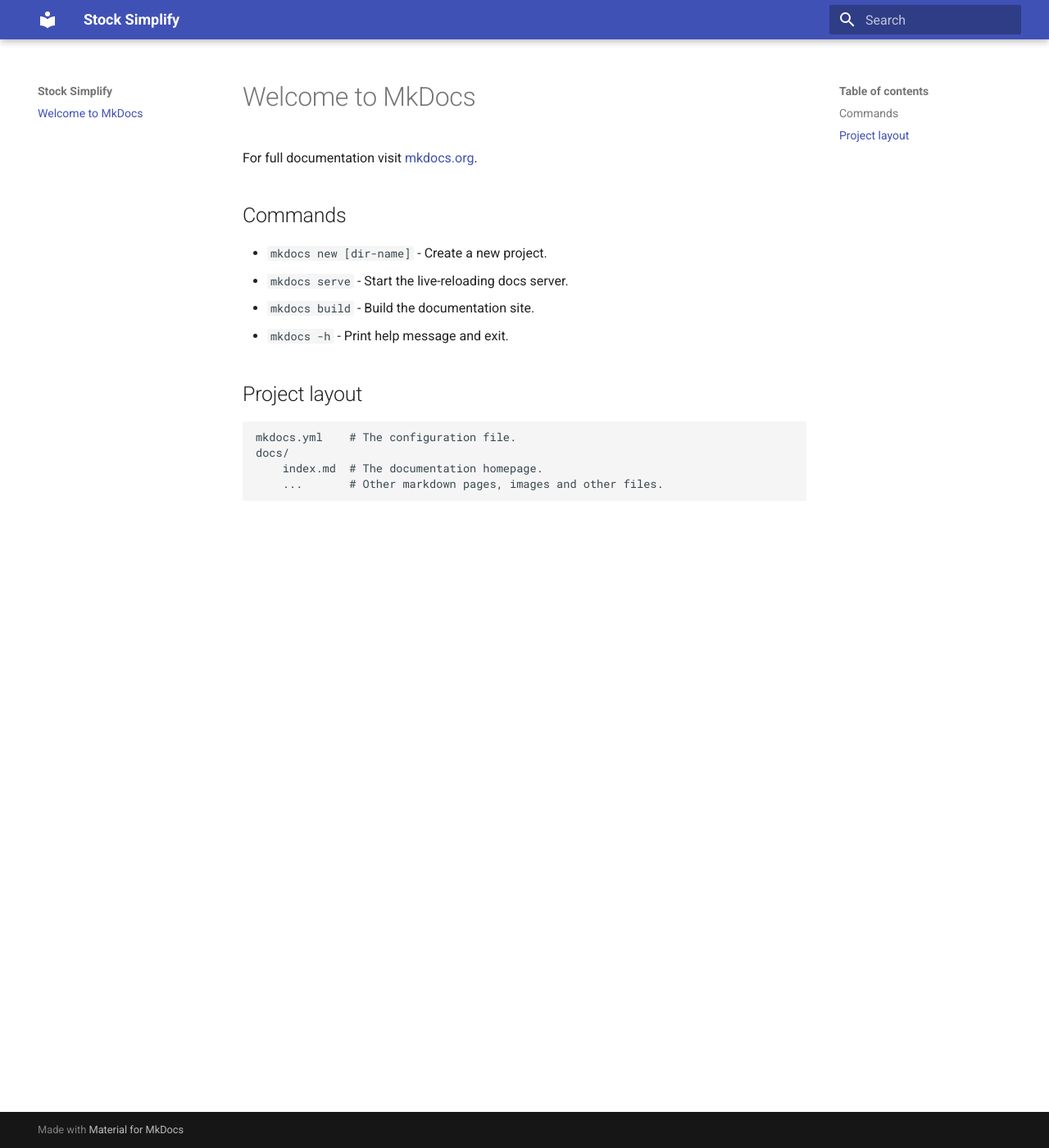
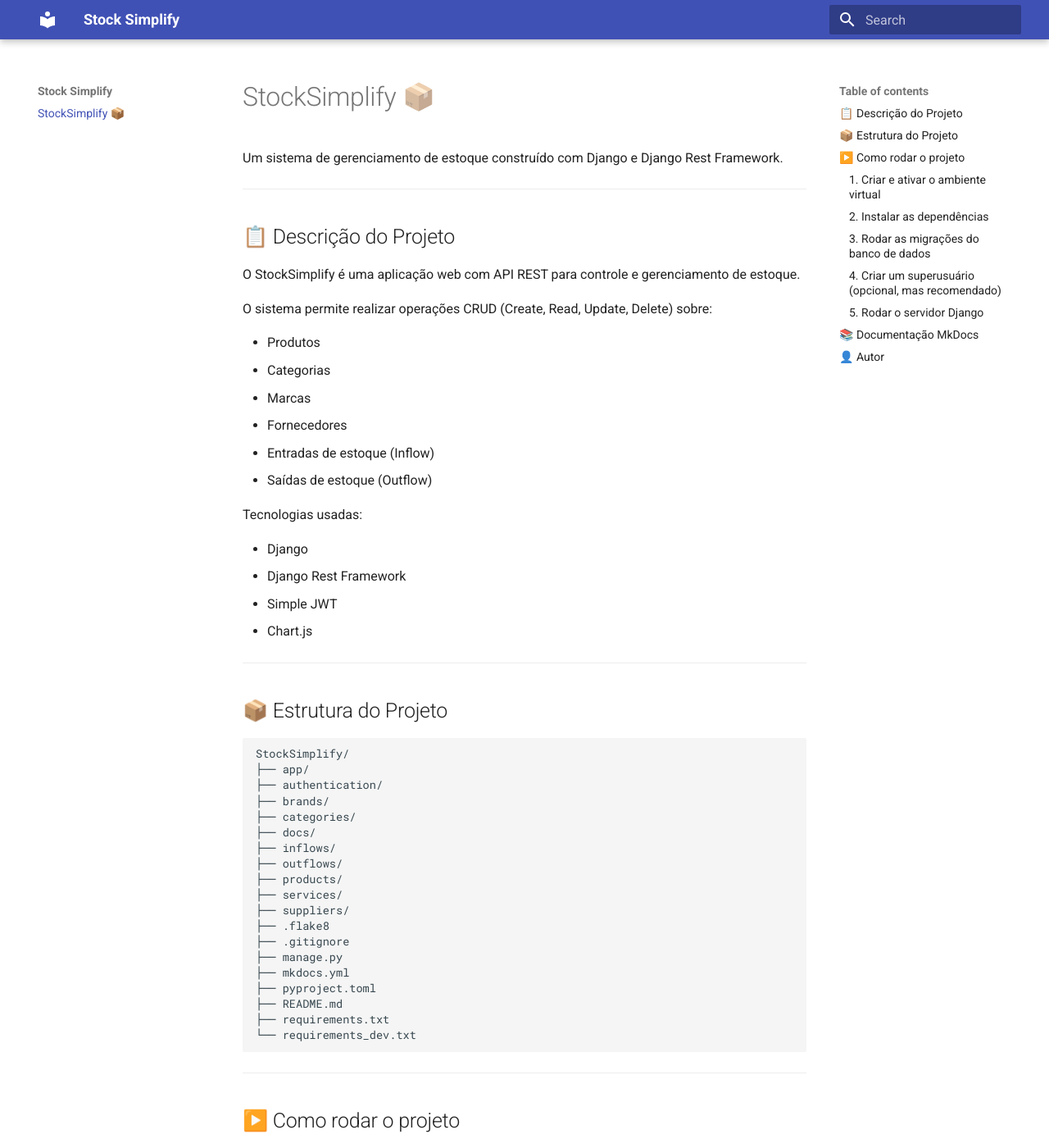
Before and after one commit to manoelcn/StockSimplify, an MkDocs documentation site: the page built from docs/index.md, in a window 1280 px wide and 1400 px high. Shown: the whole window at 82% size. Built offline with MkDocs 1.6.1 and Material for MkDocs 9.7.7, drawn with Linux system fonts in a browser that asks for light colours; some of the changed text lies outside the part shown.

Commit message:
updating documentation

````diff
--- a/docs/index.md
+++ b/docs/index.md
@@ -1,17 +1,127 @@
-# Welcome to MkDocs
+# StockSimplify 📦
 
-For full documentation visit [mkdocs.org](https://www.mkdocs.org).
+Um sistema de gerenciamento de estoque construído com Django e Django Rest Framework.
 
-## Commands
+---
 
-* `mkdocs new [dir-name]` - Create a new project.
-* `mkdocs serve` - Start the live-reloading docs server.
-* `mkdocs build` - Build the documentation site.
-* `mkdocs -h` - Print help message and exit.
+## 📋 Descrição do Projeto
+O StockSimplify é uma aplicação web com API REST para controle e gerenciamento de estoque.
 
-## Project layout
+O sistema permite realizar operações CRUD (Create, Read, Update, Delete) sobre:
 
-    mkdocs.yml    # The configuration file.
-    docs/
-        index.md  # The documentation homepage.
-        ...       # Other markdown pages, images and other files.
+- Produtos
+- Categorias
+- Marcas
+- Fornecedores
+- Entradas de estoque (Inflow)
+- Saídas de estoque (Outflow)
+
+Tecnologias usadas:
+
+- Django
+- Django Rest Framework
+- Simple JWT
+- Chart.js
+
+---
+
+## 📦 Estrutura do Projeto
+
+```
+StockSimplify/
+├── app/
+├── authentication/
+├── brands/
+├── categories/
+├── docs/
+├── inflows/
+├── outflows/
+├── products/
+├── services/
+├── suppliers/
+├── .flake8
+├── .gitignore
+├── manage.py
+├── mkdocs.yml
+├── pyproject.toml
+├── README.md
+├── requirements.txt
+└── requirements_dev.txt
+```
+
+---
+
+## ▶️ Como rodar o projeto
+
+### 1. Criar e ativar o ambiente virtual
+
+```
+python3 -m venv venv
+source venv/bin/activate  # Linux/Mac
+venv\Scripts\activate    # Windows
+```
+
+---
+
+### 2. Instalar as dependências
+
+```
+pip install -r requirements.txt
+```
+
+Caso queira instalar dependências de desenvolvimento:
+
+```
+pip install -r requirements_dev.txt
+```
+
+---
+
+### 3. Rodar as migrações do banco de dados
+
+```
+python manage.py makemigrations
+python manage.py migrate
+```
+
+---
+
+### 4. Criar um superusuário (opcional, mas recomendado)
+
+```
+task create_user
+```
+
+---
+
+### 5. Rodar o servidor Django
+
+```
+task run
+```
+
+A aplicação estará disponível em: `http://127.0.0.1:8000`
+
+---
+
+## 📚 Documentação MkDocs
+
+Para rodar a documentação local:
+
+```
+task docs
+```
+
+Acesse:
+
+```
+http://127.0.0.1:8001
+```
+
+---
+
+## 👤 Autor
+
+**Manoel Cândido**
+
+[manoelcandidodev@gmail.com](mailto:manoelcandidodev@gmail.com)
````
